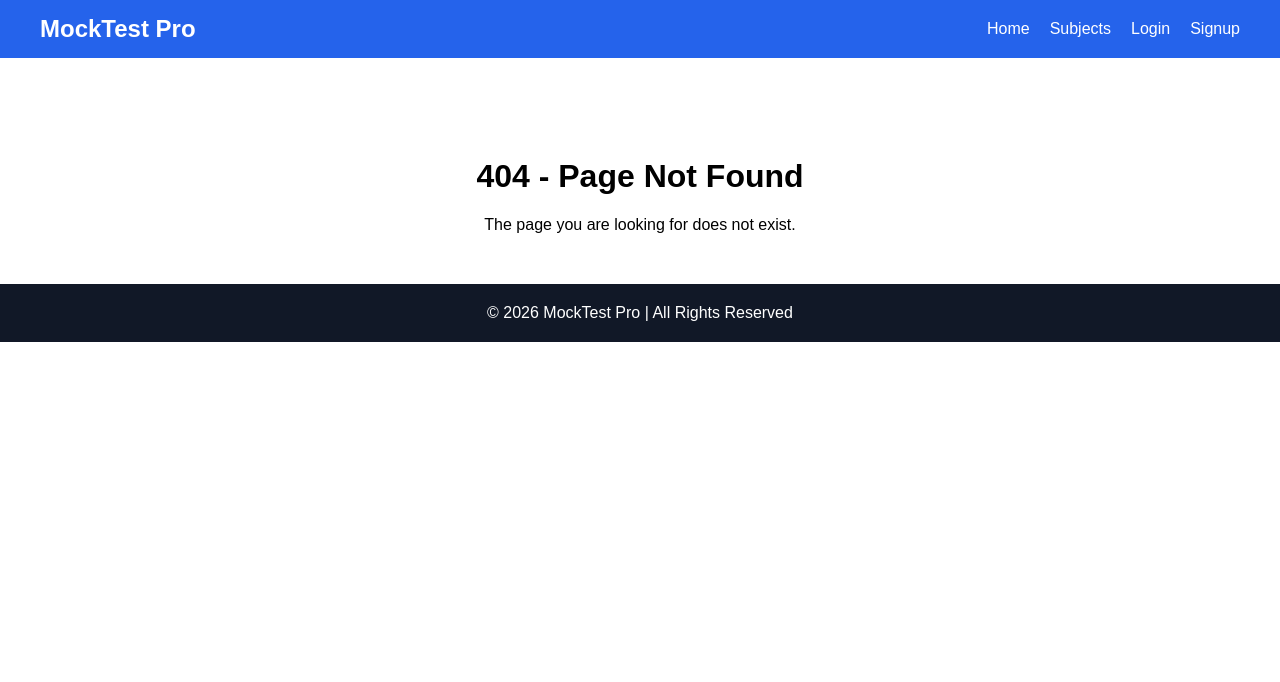
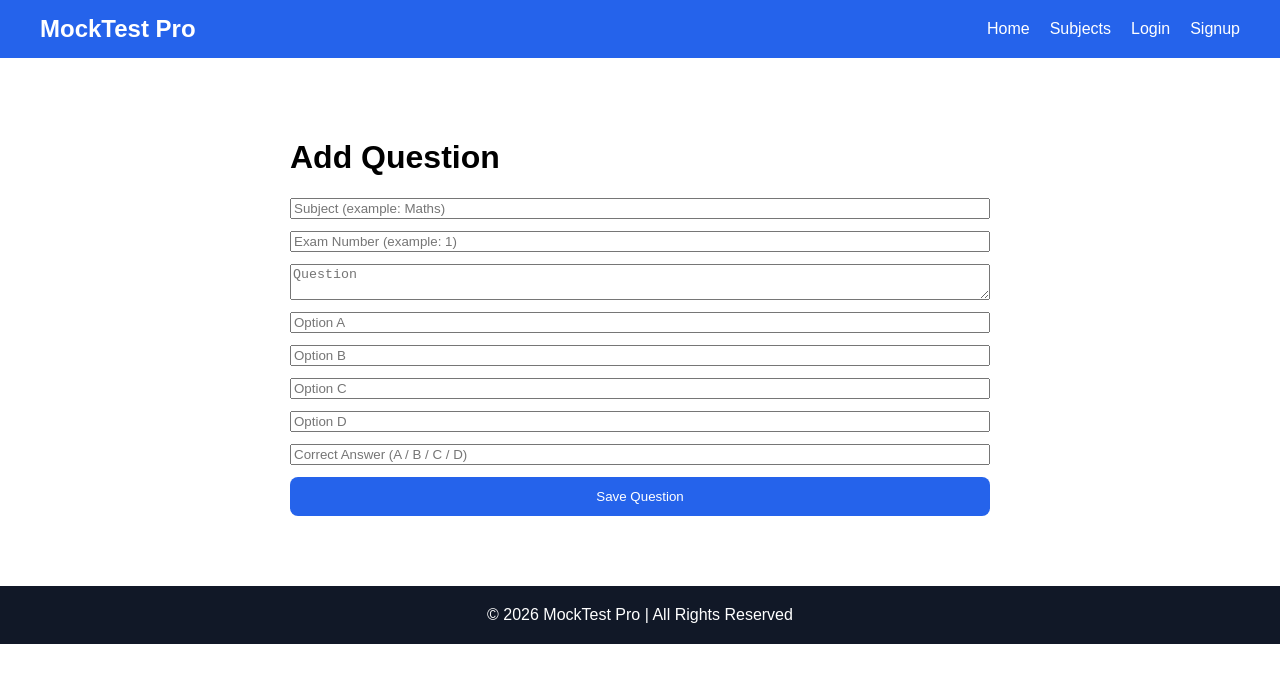
Before and after one commit to meenasakkaravarthi17/mocktest-site, a Next.js app: page /admin in a window 1280 px wide. Before the commit this address had no page. Shown: the top 682 px of the page. Built offline with nearby package versions, Linux system fonts and the light colour scheme.

Commit message:
Create page.js

```diff
--- /dev/null
+++ b/app/admin/page.js
@@ -0,0 +1,147 @@
+"use client";
+
+import { useState } from "react";
+
+export default function AdminPage() {
+  const [form, setForm] = useState({
+    subject: "",
+    examNumber: "",
+    questionText: "",
+    optionA: "",
+    optionB: "",
+    optionC: "",
+    optionD: "",
+    correctAnswer: "",
+  });
+
+  const handleChange = (e) => {
+    setForm({
+      ...form,
+      [e.target.name]: e.target.value,
+    });
+  };
+
+  const handleSubmit = async (e) => {
+    e.preventDefault();
+
+    const res = await fetch("/api/admin/add-question", {
+      method: "POST",
+      headers: {
+        "Content-Type": "application/json",
+      },
+      body: JSON.stringify(form),
+    });
+
+    const data = await res.json();
+    alert(data.message);
+
+    if (res.ok) {
+      setForm({
+        subject: "",
+        examNumber: "",
+        questionText: "",
+        optionA: "",
+        optionB: "",
+        optionC: "",
+        optionD: "",
+        correctAnswer: "",
+      });
+    }
+  };
+
+  return (
+    <div style={{ maxWidth: "700px", margin: "40px auto", padding: "20px" }}>
+      <h1>Add Question</h1>
+
+      <form
+        onSubmit={handleSubmit}
+        style={{ display: "flex", flexDirection: "column", gap: "12px" }}
+      >
+        <input
+          type="text"
+          name="subject"
+          placeholder="Subject (example: Maths)"
+          value={form.subject}
+          onChange={handleChange}
+          required
+        />
+
+        <input
+          type="number"
+          name="examNumber"
+          placeholder="Exam Number (example: 1)"
+          value={form.examNumber}
+          onChange={handleChange}
+          required
+        />
+
+        <textarea
+          name="questionText"
+          placeholder="Question"
+          value={form.questionText}
+          onChange={handleChange}
+          required
+        />
+
+        <input
+          type="text"
+          name="optionA"
+          placeholder="Option A"
+          value={form.optionA}
+          onChange={handleChange}
+          required
+        />
+
+        <input
+          type="text"
+          name="optionB"
+          placeholder="Option B"
+          value={form.optionB}
+          onChange={handleChange}
+          required
+        />
+
+        <input
+          type="text"
+          name="optionC"
+          placeholder="Option C"
+          value={form.optionC}
+          onChange={handleChange}
+          required
+        />
+
+        <input
+          type="text"
+          name="optionD"
+          placeholder="Option D"
+          value={form.optionD}
+          onChange={handleChange}
+          required
+        />
+
+        <input
+          type="text"
+          name="correctAnswer"
+          placeholder="Correct Answer (A / B / C / D)"
+          value={form.correctAnswer}
+          onChange={handleChange}
+          required
+        />
+
+        <button
+          type="submit"
+          style={{
+            background: "#2563eb",
+            color: "white",
+            border: "none",
+            padding: "12px",
+            borderRadius: "8px",
+            cursor: "pointer",
+          }}
+        >
+          Save Question
+        </button>
+      </form>
+    </div>
+  );
+}
```
